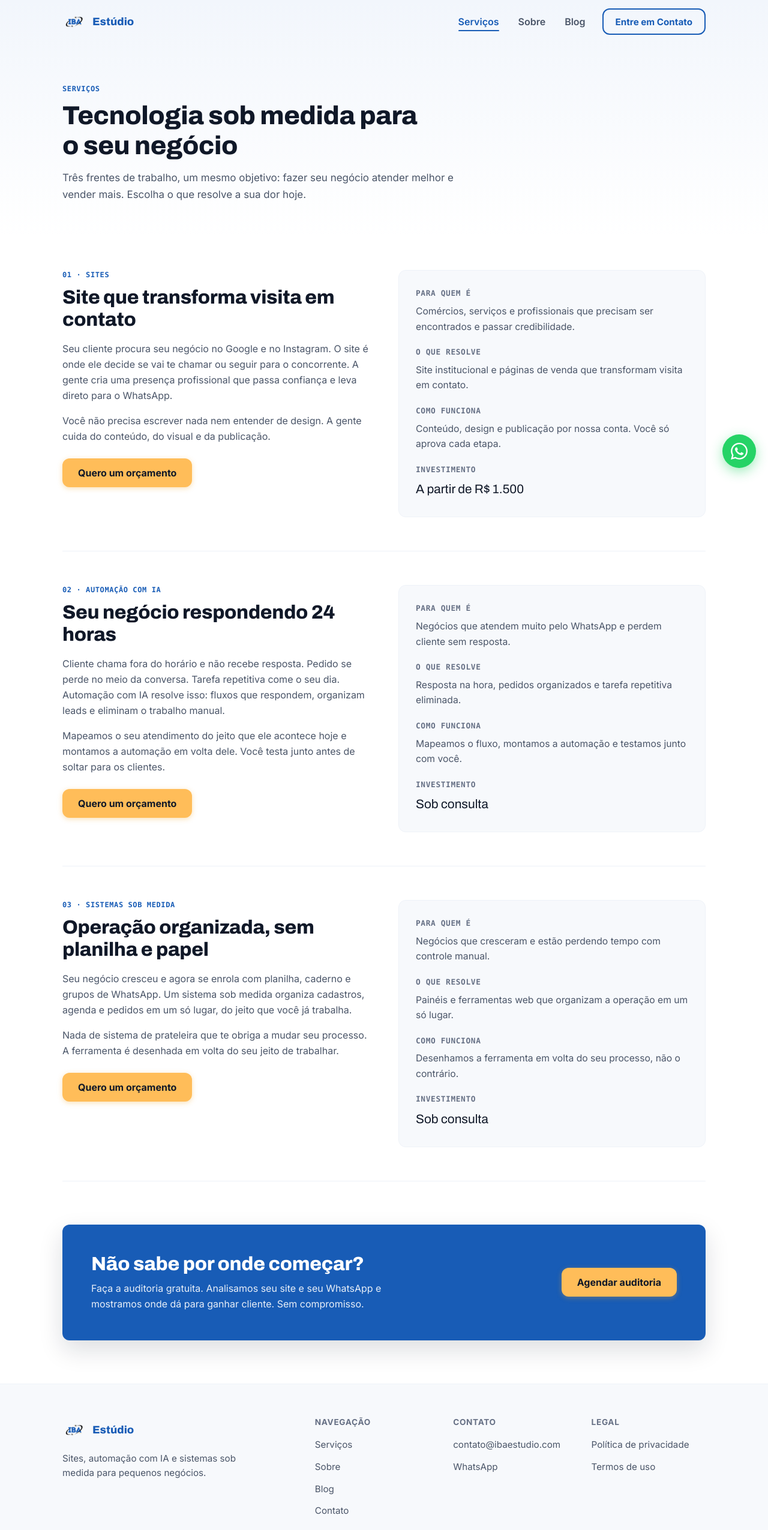
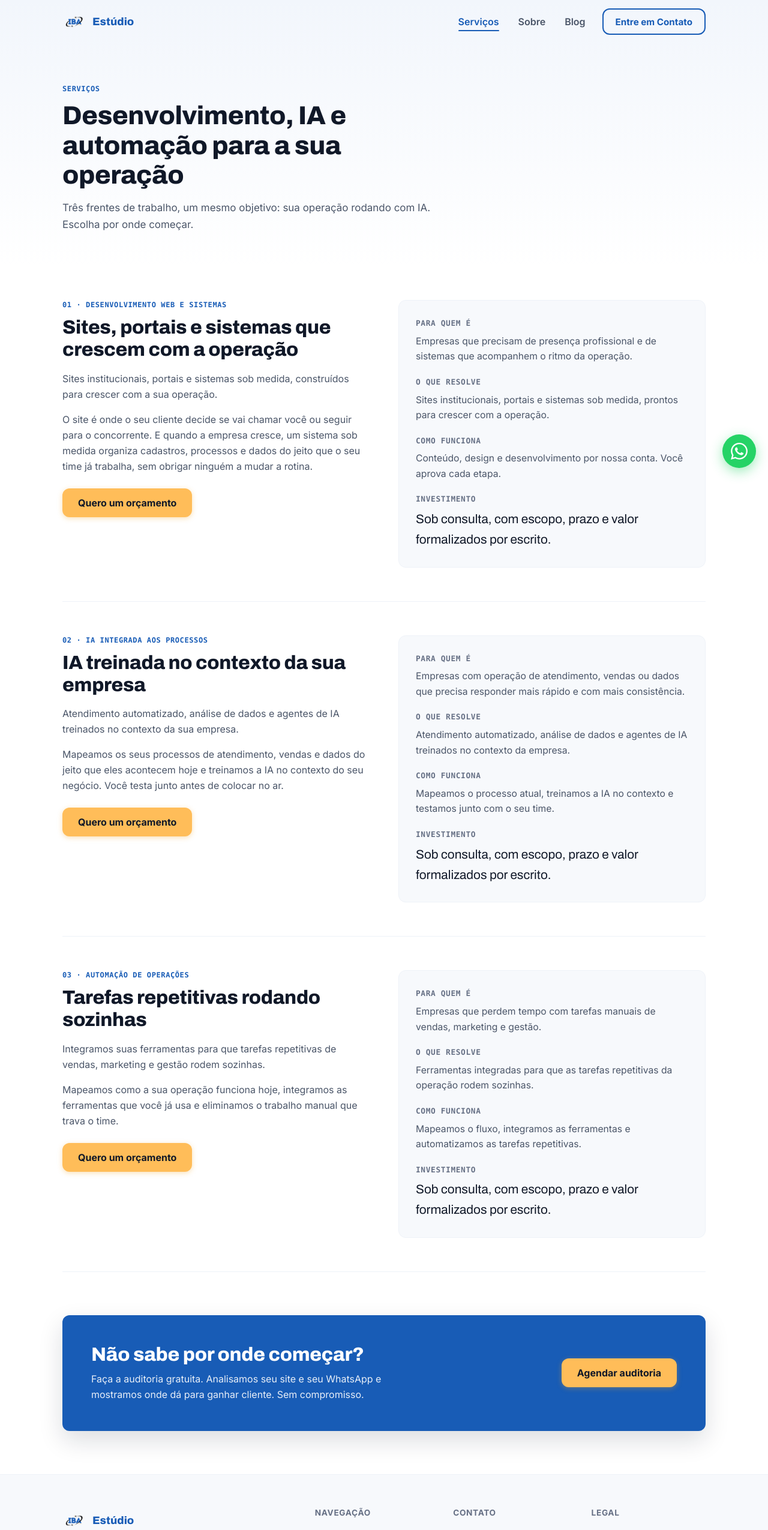
Before and after one commit to isisalencastro/ibaestudio-site, a React (Vite) app: page /servicos in a window 1280 px wide. Shown: the top 2550 px of the page at 60% size. Built offline with nearby package versions, Linux system fonts and the light colour scheme.

Commit message:
Reposicionamento: IA em toda a operação (médias empresas)

```diff
--- a/index.html
+++ b/index.html
@@ -4,24 +4,24 @@
     <meta charset="UTF-8" />
     <meta name="viewport" content="width=device-width, initial-scale=1.0" />
     <meta name="google-site-verification" content="efYrbR7Xsw4XC0OSGNTuUp2xpcBz6z4LtANdma0_mTQ" />
-    <title>IBA Estúdio | Sites, Automação com IA e Sistemas para pequenos negócios</title>
-    <meta name="description" content="Sites, automação com IA e sistemas sob medida para pequenos negócios. Atendimento direto, processo claro e prazos cumpridos." />
+    <title>IBA Estúdio | Desenvolvimento e IA para a operação da sua empresa</title>
+    <meta name="description" content="A IBA desenvolve sites, sistemas e integrações de IA que fazem sua operação rodar: atendimento, vendas, marketing, dados e processos internos. Atendimento direto e prazos cumpridos." />
     <link rel="canonical" href="https://www.ibaestudio.com/" />
     <link rel="icon" type="image/png" sizes="32x32" href="/img/favicon.png" />
     <link rel="apple-touch-icon" href="/img/apple-touch-icon.png" />
     <meta property="og:type" content="website" />
     <meta property="og:locale" content="pt_BR" />
     <meta property="og:url" content="https://www.ibaestudio.com/" />
-    <meta property="og:title" content="IBA Estúdio | Sites, Automação com IA e Sistemas para pequenos negócios" />
-    <meta property="og:description" content="Sites, automação com IA e sistemas sob medida para pequenos negócios. Atendimento direto, processo claro e prazos cumpridos." />
+    <meta property="og:title" content="IBA Estúdio | Desenvolvimento e IA para a operação da sua empresa" />
+    <meta property="og:description" content="A IBA desenvolve sites, sistemas e integrações de IA que fazem sua operação rodar: atendimento, vendas, marketing, dados e processos internos. Atendimento direto e prazos cumpridos." />
     <meta property="og:image" content="https://www.ibaestudio.com/img/mascote-no.png" />
     <meta property="og:image:width" content="320" />
     <meta property="og:image:height" content="320" />
     <meta property="og:image:alt" content="Nó, o mascote polvo da IBA Estúdio" />
     <meta property="og:site_name" content="IBA Estúdio" />
     <meta name="twitter:card" content="summary" />
-    <meta name="twitter:title" content="IBA Estúdio | Sites, Automação com IA e Sistemas para pequenos negócios" />
-    <meta name="twitter:description" content="Sites, automação com IA e sistemas sob medida para pequenos negócios. Atendimento direto, processo claro e prazos cumpridos." />
+    <meta name="twitter:title" content="IBA Estúdio | Desenvolvimento e IA para a operação da sua empresa" />
+    <meta name="twitter:description" content="A IBA desenvolve sites, sistemas e integrações de IA que fazem sua operação rodar: atendimento, vendas, marketing, dados e processos internos. Atendimento direto e prazos cumpridos." />
     <meta name="twitter:image" content="https://www.ibaestudio.com/img/mascote-no.png" />
     <link rel="preconnect" href="https://fonts.googleapis.com" />
     <link rel="preconnect" href="https://fonts.gstatic.com" crossorigin />
@@ -34,7 +34,7 @@
         "url": "https://www.ibaestudio.com/",
         "email": "contato@ibaestudio.com",
         "telephone": "+555193307386",
-        "description": "Sites, automação com IA e sistemas sob medida para pequenos negócios.",
+        "description": "Desenvolvimento web, sistemas e integrações de IA para a operação de empresas.",
         "priceRange": "$$",
         "areaServed": "BR",
         "inLanguage": "pt-BR",
@@ -57,24 +57,24 @@
               "@type": "Offer",
               "itemOffered": {
                 "@type": "Service",
-                "name": "Sites",
-                "description": "Site institucional e páginas de venda que transformam visita em contato no WhatsApp."
+                "name": "Desenvolvimento web e sistemas",
+                "description": "Sites institucionais, portais e sistemas sob medida, construídos para crescer com a sua operação."
               }
             },
             {
               "@type": "Offer",
               "itemOffered": {
                 "@type": "Service",
-                "name": "Automação com IA",
-                "description": "Fluxos que respondem cliente no WhatsApp e eliminam tarefa repetitiva."
+                "name": "IA integrada aos processos",
+                "description": "Atendimento automatizado, análise de dados e agentes de IA treinados no contexto da sua empresa."
               }
             },
             {
               "@type": "Offer",
               "itemOffered": {
                 "@type": "Service",
-                "name": "Sistemas sob medida",
-                "description": "Painéis e ferramentas web que organizam a operação: cadastros, agenda e pedidos."
+                "name": "Automação de operações",
+                "description": "Integramos suas ferramentas para que tarefas repetitivas de vendas, marketing e gestão rodem sozinhas."
               }
             }
           ]
--- a/src/components/Footer.jsx
+++ b/src/components/Footer.jsx
@@ -13,7 +13,7 @@ export default function Footer() {
               <span className="text-blue">Estúdio</span>
             </span>
           </Link>
-          <p className="text-gray-600 text-[0.95rem] mt-4 max-w-[34ch]">Sites, automação com IA e sistemas sob medida para pequenos negócios.</p>
+          <p className="text-gray-600 text-[0.95rem] mt-4 max-w-[34ch]">Desenvolvimento web, sistemas e IA para a operação da sua empresa.</p>
         </div>
 
         <nav className="footer-col" aria-label="Navegação do rodapé">
--- a/src/lib/site.js
+++ b/src/lib/site.js
@@ -7,9 +7,9 @@ export const WA_MESSAGES = {
   orcamento: 'Olá! Vim pelo site da IBA e quero pedir um orçamento.',
   auditoria: 'Olá! Vim pelo site da IBA e quero agendar minha auditoria gratuita.',
   geral: 'Olá! Vim pelo site da IBA e quero falar com vocês.',
-  sites: 'Olá! Vim pelo site da IBA e quero saber mais sobre Sites.',
-  automacao: 'Olá! Vim pelo site da IBA e quero saber mais sobre Automação com IA.',
-  sistemas: 'Olá! Vim pelo site da IBA e quero saber mais sobre Sistemas sob medida.'
+  desenvolvimento: 'Olá! Vim pelo site da IBA e quero saber mais sobre Desenvolvimento web e sistemas.',
+  iaProcessos: 'Olá! Vim pelo site da IBA e quero saber mais sobre IA integrada aos processos.',
+  automacaoOperacoes: 'Olá! Vim pelo site da IBA e quero saber mais sobre Automação de operações.'
 }
 
 export function waLink(message = WA_MESSAGES.geral) {
--- a/src/pages/Blog.jsx
+++ b/src/pages/Blog.jsx
@@ -7,7 +7,7 @@ export default function Blog() {
   return (
     <Page>
       <Seo
-        title="Blog da IBA Estúdio | Novidades e anúncios"
+        title="IBA Estúdio | Desenvolvimento e IA para a operação da sua empresa"
         description="Novidades e anúncios da IBA Estúdio: matérias, lançamentos e atualizações importantes do estúdio."
       />
 
@@ -33,7 +33,7 @@ export default function Blog() {
             </span>
             <h2 className="text-[clamp(1.5rem,3vw,2rem)] mb-4">Estamos preparando as primeiras matérias</h2>
             <p className="text-gray-600 max-w-[52ch] mx-auto mb-8">
-              Em breve, você encontra aqui novidades sobre a IBA, casos de clientes e conteúdo sobre tecnologia para pequenos negócios.
+              Em breve, você encontra aqui novidades sobre a IBA e conteúdo sobre IA aplicada à operação de empresas.
             </p>
             <a href={waLink(WA_MESSAGES.geral)} target="_blank" rel="noopener noreferrer" className="btn btn-primary">
               Falar com a IBA
--- a/src/pages/Contato.jsx
+++ b/src/pages/Contato.jsx
@@ -7,9 +7,9 @@ import { waLink, WA_MESSAGES, mailLink, WA_NUMBER } from '../lib/site'
 import { WhatsAppIcon, ClockIcon } from '../components/Icons'
 
 const projectTypes = [
-  'Sites',
-  'Automação com IA',
-  'Sistemas sob medida',
+  'Desenvolvimento web e sistemas',
+  'IA integrada aos processos',
+  'Automação de operações',
   'Auditoria gratuita',
   'outro projeto'
 ]
@@ -53,8 +53,8 @@ export default function Contato() {
   return (
     <Page>
       <Seo
-        title="Contato | IBA Estúdio: orçamento e auditoria gratuita"
-        description="Fale com a IBA Estúdio pelo WhatsApp ou pelo formulário. Respondemos em até 1 dia útil."
+        title="IBA Estúdio | Desenvolvimento e IA para a operação da sua empresa"
+        description="Conte o principal gargalo da sua operação. A IBA devolve um caminho prático com IA. Fale pelo WhatsApp ou pelo formulário."
       />
 
       <section className="bg-gradient-to-b from-blue-soft to-white pt-[140px] pb-14">
@@ -66,7 +66,7 @@ export default function Contato() {
             <h1 className="text-[clamp(1.9rem,4vw,2.7rem)] max-w-[22ch] mb-4">Vamos conversar sobre o seu projeto</h1>
           </Reveal>
           <Reveal delay={0.16}>
-            <p className="lede max-w-[62ch]">Escolha o canal que preferir. Pelo WhatsApp ou pelo formulário, você fala direto com quem desenvolve.</p>
+            <p className="lede max-w-[62ch]">Conte o principal gargalo da sua operação. A gente devolve um caminho prático com IA.</p>
           </Reveal>
         </div>
       </section>
--- a/src/pages/Home.jsx
+++ b/src/pages/Home.jsx
@@ -19,19 +19,19 @@ const heroItem = {
 const proofs = [
   'Atendimento direto com quem desenvolve',
   'Prazos cumpridos, por escrito',
-  'Cabe no orçamento do seu negócio'
+  'Integramos as ferramentas que você já usa'
 ]
 
 const trust = [
   { Icon: ClockIcon, title: 'Compromisso de entrega', text: 'Combinamos prazo e escopo por escrito. Você acompanha cada etapa.' },
-  { Icon: CardIcon, title: 'Solução que cabe no bolso', text: 'Projetos pensados para o orçamento de um pequeno negócio.' },
+  { Icon: CardIcon, title: 'Sob medida para a operação', text: 'Projetos desenhados para o tamanho e a realidade da sua empresa.' },
   { Icon: ChatIcon, title: 'Suporte depois da entrega', text: 'Não sumimos na entrega. Seguimos por perto para ajustes e dúvidas.' }
 ]
 
 const services = [
-  { num: '01', title: 'Sites', text: 'Site institucional e páginas de venda que transformam visita em contato no WhatsApp.', price: 'A partir de R$ 1.500', note: 'site institucional ou página de venda', anchor: '/servicos#sites' },
-  { num: '02', title: 'Automação com IA', text: 'Fluxos que respondem cliente no WhatsApp e eliminam tarefa repetitiva. Negócio trabalhando 24 horas.', price: 'Sob consulta', note: 'varia com a complexidade do fluxo', anchor: '/servicos#automacao' },
-  { num: '03', title: 'Sistemas sob medida', text: 'Painéis e ferramentas web que organizam a operação: cadastros, agenda e pedidos.', price: 'Sob consulta', note: 'sistema desenhado para o seu jeito de trabalhar', anchor: '/servicos#sistemas' }
+  { num: '01', title: 'Desenvolvimento web e sistemas', text: 'Sites institucionais, portais e sistemas sob medida, construídos para crescer com a sua operação.', anchor: '/servicos#web-e-sistemas' },
+  { num: '02', title: 'IA integrada aos processos', text: 'Atendimento automatizado, análise de dados e agentes de IA treinados no contexto da sua empresa.', anchor: '/servicos#ia-integrada' },
+  { num: '03', title: 'Automação de operações', text: 'Integramos suas ferramentas para que tarefas repetitivas de vendas, marketing e gestão rodem sozinhas.', anchor: '/servicos#automacao' }
 ]
 
 const steps = [
@@ -91,8 +91,8 @@ export default function Home() {
   return (
     <Page>
       <Seo
-        title="IBA Estúdio | Sites, Automação com IA e Sistemas para pequenos negócios"
-        description="Sites, automação com IA e sistemas sob medida para pequenos negócios. Atendimento direto, processo claro e prazos cumpridos."
+        title="IBA Estúdio | Desenvolvimento e IA para a operação da sua empresa"
+        description="A IBA desenvolve sites, sistemas e integrações de IA que fazem sua operação rodar: atendimento, vendas, marketing, dados e processos internos. Atendimento direto e prazos cumpridos."
       />
 
       <section className="relative bg-gradient-to-b from-blue-soft to-white pt-[140px] pb-[72px] overflow-hidden">
@@ -104,15 +104,15 @@ export default function Home() {
             </motion.span>
 
             <motion.h1 variants={heroItem} className="text-[clamp(2.1rem,4.6vw,3.4rem)] mt-6 mb-5">
-              Tecnologia que faz seu negócio atender melhor e <span className="text-blue border-b-4 border-orange pb-0.5">vender mais</span>
+              A IA trabalhando em toda a operação da sua empresa
             </motion.h1>
 
             <motion.p variants={heroItem} className="text-gray-600 text-[1.12rem] max-w-[52ch] mb-8">
-              Sites, automação com IA e sistemas sob medida para pequenos negócios. Processo claro, atendimento direto e prazos cumpridos.
+              A IBA desenvolve sites, sistemas e integrações de IA que fazem sua operação rodar: atendimento, vendas, marketing, dados e processos internos.
             </motion.p>
 
             <motion.div variants={heroItem} className="flex flex-wrap gap-3 mb-9">
-              <a className="btn btn-primary" href={waLink(WA_MESSAGES.orcamento)} target="_blank" rel="noopener noreferrer">Pedir um orçamento</a>
+              <a className="btn btn-primary" href={waLink(WA_MESSAGES.orcamento)} target="_blank" rel="noopener noreferrer">Falar com a IBA</a>
               <a className="btn btn-secondary" href="#auditoria">Auditoria gratuita</a>
             </motion.div>
 
@@ -151,7 +151,7 @@ export default function Home() {
           <Reveal className="flex flex-wrap items-end justify-between gap-4 mb-10">
             <div>
               <p className="eyebrow">Serviços</p>
-              <h2 id="servicos-titulo" className="text-[clamp(1.7rem,3vw,2.3rem)]">O que a IBA faz por você</h2>
+              <h2 id="servicos-titulo" className="text-[clamp(1.7rem,3vw,2.3rem)]">O que a IBA faz pela sua operação</h2>
             </div>
             <p className="lede">Você não precisa entender de tecnologia. A gente cuida de tudo, do começo ao fim.</p>
           </Reveal>
@@ -167,10 +167,6 @@ export default function Home() {
                   <span className="font-mono text-[0.85rem] font-bold text-blue mb-4 tracking-wide">{s.num}</span>
                   <h3 className="text-[1.4rem] mb-2.5">{s.title}</h3>
                   <p className="text-gray-600 text-[0.98rem] mb-6 flex-grow">{s.text}</p>
-                  <div className="border-t border-gray-200 pt-4 mb-4">
-                    <strong className="block font-display text-[1.1rem] text-ink">{s.price}</strong>
-                    <span className="text-[0.85rem] text-gray-500">{s.note}</span>
-                  </div>
                   <Link to={s.anchor} className="font-bold inline-flex items-center gap-1.5 text-blue hover:text-blue-dark">
                     Ver detalhes
                     <ArrowRightIcon size={16} />
--- a/src/pages/Politicas.jsx
+++ b/src/pages/Politicas.jsx
@@ -7,12 +7,12 @@ import { mailLink } from '../lib/site'
 const postura = [
   { title: 'Atendimento direto', text: 'Quem te atende é quem desenvolve. Sem intermediário, sem telemarketing.' },
   { title: 'Escopo e prazo por escrito', text: 'Você aprova cada etapa antes de seguirmos. Nada de surpresa no meio.' },
-  { title: 'Preço pensado para pequeno negócio', text: 'Projetos que cabem no orçamento, sem vender o que você não precisa.' },
+  { title: 'Orçamento sob medida', text: 'Projetos desenhados para a sua realidade, sem vender o que você não precisa.' },
   { title: 'Depois da entrega, a gente não some', text: 'Seguimos por perto para ajustes e dúvidas após o projeto pronto.' }
 ]
 
 const faq = [
-  { q: 'Quanto custa um site?', a: 'Sites partem de R$ 1.500, para institucional ou página de venda. Automações com IA e sistemas têm valor sob consulta, sempre formalizado por escrito antes de começar.' },
+  { q: 'Quanto custa um site?', a: 'Sites institucionais e páginas de venda partem de R$ 1.500. Portais, sistemas, IA e automações têm valor sob consulta, sempre formalizado por escrito antes de começar.' },
   { q: 'Quanto tempo demora?', a: 'Depende do escopo. O prazo é combinado por escrito na proposta e você acompanha cada etapa do desenvolvimento.' },
   { q: 'O que eu preciso para começar?', a: 'Só uma conversa. Você conta como o seu negócio funciona hoje e a gente desenha a solução em cima do seu processo.' },
   { q: 'Vocês atendem a distância?', a: 'Sim. Todo o atendimento é remoto, pelo WhatsApp e por videochamada.' },
--- a/src/pages/Servicos.jsx
+++ b/src/pages/Servicos.jsx
@@ -7,51 +7,51 @@ import { waLink, WA_MESSAGES } from '../lib/site'
 
 const services = [
   {
-    id: 'sites',
-    eyebrow: '01 · Sites',
-    title: 'Site que transforma visita em contato',
+    id: 'web-e-sistemas',
+    eyebrow: '01 · Desenvolvimento web e sistemas',
+    title: 'Sites, portais e sistemas que crescem com a operação',
     paras: [
-      'Seu cliente procura seu negócio no Google e no Instagram. O site é onde ele decide se vai te chamar ou seguir para o concorrente. A gente cria uma presença profissional que passa confiança e leva direto para o WhatsApp.',
-      'Você não precisa escrever nada nem entender de design. A gente cuida do conteúdo, do visual e da publicação.'
+      'Sites institucionais, portais e sistemas sob medida, construídos para crescer com a sua operação.',
+      'O site é onde o seu cliente decide se vai chamar você ou seguir para o concorrente. E quando a empresa cresce, um sistema sob medida organiza cadastros, processos e dados do jeito que o seu time já trabalha, sem obrigar ninguém a mudar a rotina.'
     ],
-    message: WA_MESSAGES.sites,
+    message: WA_MESSAGES.desenvolvimento,
     aside: [
-      ['Para quem é', 'Comércios, serviços e profissionais que precisam ser encontrados e passar credibilidade.'],
-      ['O que resolve', 'Site institucional e páginas de venda que transformam visita em contato.'],
-      ['Como funciona', 'Conteúdo, design e publicação por nossa conta. Você só aprova cada etapa.'],
-      ['Investimento', 'A partir de R$ 1.500']
+      ['Para quem é', 'Empresas que precisam de presença profissional e de sistemas que acompanhem o ritmo da operação.'],
+      ['O que resolve', 'Sites institucionais, portais e sistemas sob medida, prontos para crescer com a operação.'],
+      ['Como funciona', 'Conteúdo, design e desenvolvimento por nossa conta. Você aprova cada etapa.'],
+      ['Investimento', 'Sob consulta, com escopo, prazo e valor formalizados por escrito.']
+    ]
+  },
+  {
+    id: 'ia-integrada',
+    eyebrow: '02 · IA integrada aos processos',
+    title: 'IA treinada no contexto da sua empresa',
+    paras: [
+      'Atendimento automatizado, análise de dados e agentes de IA treinados no contexto da sua empresa.',
+      'Mapeamos os seus processos de atendimento, vendas e dados do jeito que eles acontecem hoje e treinamos a IA no contexto do seu negócio. Você testa junto antes de colocar no ar.'
+    ],
+    message: WA_MESSAGES.iaProcessos,
+    aside: [
+      ['Para quem é', 'Empresas com operação de atendimento, vendas ou dados que precisa responder mais rápido e com mais consistência.'],
+      ['O que resolve', 'Atendimento automatizado, análise de dados e agentes de IA treinados no contexto da empresa.'],
+      ['Como funciona', 'Mapeamos o processo atual, treinamos a IA no contexto e testamos junto com o seu time.'],
+      ['Investimento', 'Sob consulta, com escopo, prazo e valor formalizados por escrito.']
     ]
   },
   {
     id: 'automacao',
-    eyebrow: '02 · Automação com IA',
-    title: 'Seu negócio respondendo 24 horas',
+    eyebrow: '03 · Automação de operações',
+    title: 'Tarefas repetitivas rodando sozinhas',
     paras: [
-      'Cliente chama fora do horário e não recebe resposta. Pedido se perde no meio da conversa. Tarefa repetitiva come o seu dia. Automação com IA resolve isso: fluxos que respondem, organizam leads e eliminam o trabalho manual.',
-      'Mapeamos o seu atendimento do jeito que ele acontece hoje e montamos a automação em volta dele. Você testa junto antes de soltar para os clientes.'
+      'Integramos suas ferramentas para que tarefas repetitivas de vendas, marketing e gestão rodem sozinhas.',
+      'Mapeamos como a sua operação funciona hoje, integramos as ferramentas que você já usa e eliminamos o trabalho manual que trava o time.'
     ],
-    message: WA_MESSAGES.automacao,
+    message: WA_MESSAGES.automacaoOperacoes,
     aside: [
-      ['Para quem é', 'Negócios que atendem muito pelo WhatsApp e perdem cliente sem resposta.'],
-      ['O que resolve', 'Resposta na hora, pedidos organizados e tarefa repetitiva eliminada.'],
-      ['Como funciona', 'Mapeamos o fluxo, montamos a automação e testamos junto com você.'],
-      ['Investimento', 'Sob consulta']
-    ]
-  },
-  {
-    id: 'sistemas',
-    eyebrow: '03 · Sistemas sob medida',
-    title: 'Operação organizada, sem planilha e papel',
-    paras: [
-      'Seu negócio cresceu e agora se enrola com planilha, caderno e grupos de WhatsApp. Um sistema sob medida organiza cadastros, agenda e pedidos em um só lugar, do jeito que você já trabalha.',
-      'Nada de sistema de prateleira que te obriga a mudar seu processo. A ferramenta é desenhada em volta do seu jeito de trabalhar.'
-    ],
-    message: WA_MESSAGES.sistemas,
-    aside: [
-      ['Para quem é', 'Negócios que cresceram e estão perdendo tempo com controle manual.'],
-      ['O que resolve', 'Painéis e ferramentas web que organizam a operação em um só lugar.'],
-      ['Como funciona', 'Desenhamos a ferramenta em volta do seu processo, não o contrário.'],
-      ['Investimento', 'Sob consulta']
+      ['Para quem é', 'Empresas que perdem tempo com tarefas manuais de vendas, marketing e gestão.'],
+      ['O que resolve', 'Ferramentas integradas para que as tarefas repetitivas da operação rodem sozinhas.'],
+      ['Como funciona', 'Mapeamos o fluxo, integramos as ferramentas e automatizamos as tarefas repetitivas.'],
+      ['Investimento', 'Sob consulta, com escopo, prazo e valor formalizados por escrito.']
     ]
   }
 ]
@@ -71,8 +71,8 @@ export default function Servicos() {
   return (
     <Page>
       <Seo
-        title="Serviços: sites, automação com IA e sistemas | IBA Estúdio"
-        description="Sites, automação com IA e sistemas sob medida para pequenos negócios. Veja o que a IBA faz, para quem é e quanto custa."
+        title="IBA Estúdio | Desenvolvimento e IA para a operação da sua empresa"
+        description="Desenvolvimento web e sistemas, IA integrada aos processos e automação de operações para a sua empresa. Veja o que a IBA faz e como funciona."
       />
 
       <section className="bg-gradient-to-b from-blue-soft to-white pt-[140px] pb-14">
@@ -81,10 +81,10 @@ export default function Servicos() {
             <p className="eyebrow">Serviços</p>
           </Reveal>
           <Reveal delay={0.08} blur>
-            <h1 className="text-[clamp(1.9rem,4vw,2.7rem)] max-w-[22ch] mb-4">Tecnologia sob medida para o seu negócio</h1>
+            <h1 className="text-[clamp(1.9rem,4vw,2.7rem)] max-w-[22ch] mb-4">Desenvolvimento, IA e automação para a sua operação</h1>
           </Reveal>
           <Reveal delay={0.16}>
-            <p className="lede max-w-[62ch]">Três frentes de trabalho, um mesmo objetivo: fazer seu negócio atender melhor e vender mais. Escolha o que resolve a sua dor hoje.</p>
+            <p className="lede max-w-[62ch]">Três frentes de trabalho, um mesmo objetivo: sua operação rodando com IA. Escolha por onde começar.</p>
           </Reveal>
         </div>
       </section>
```
Also changed, not shown: src/pages/Sobre.jsx (+11 -11 lines).
